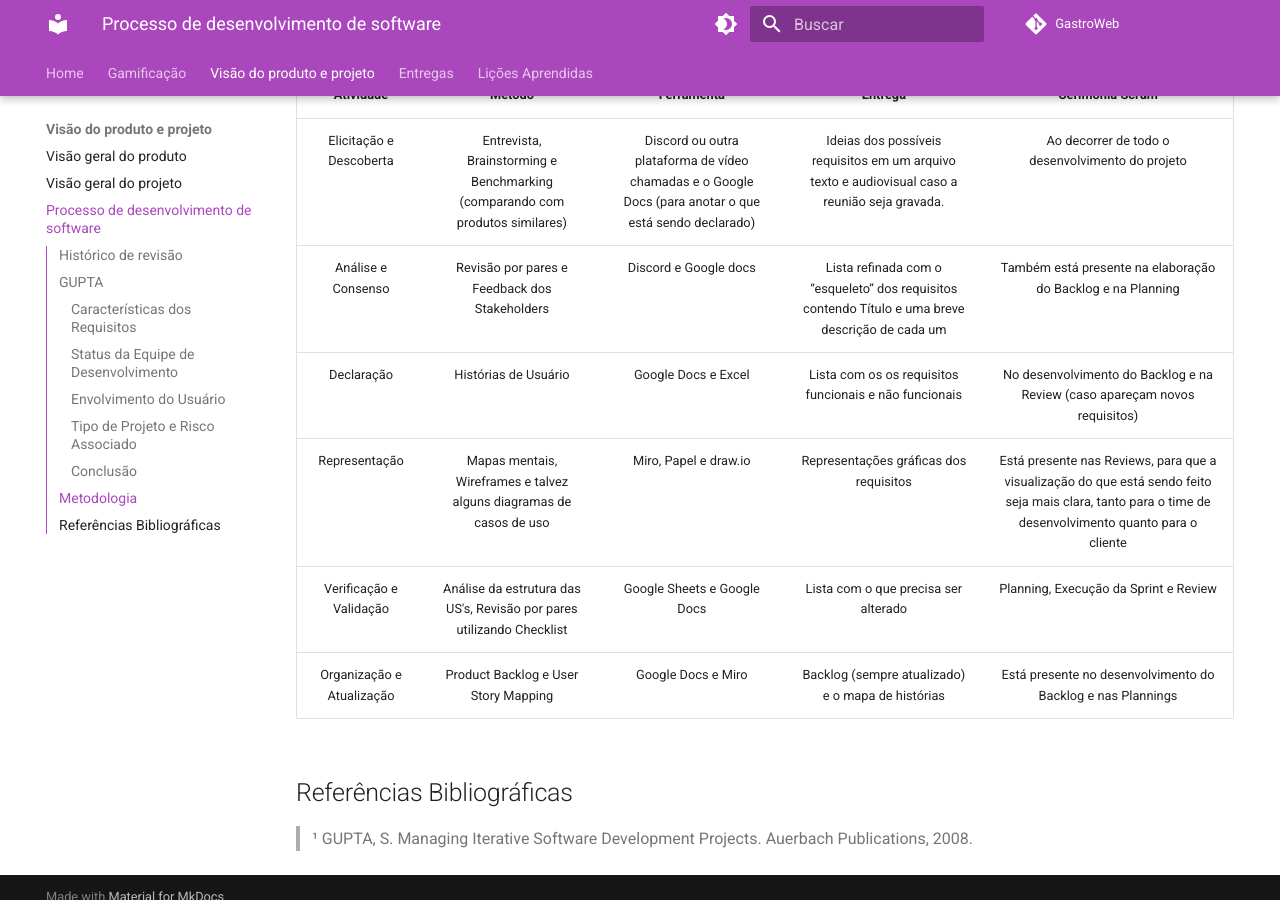
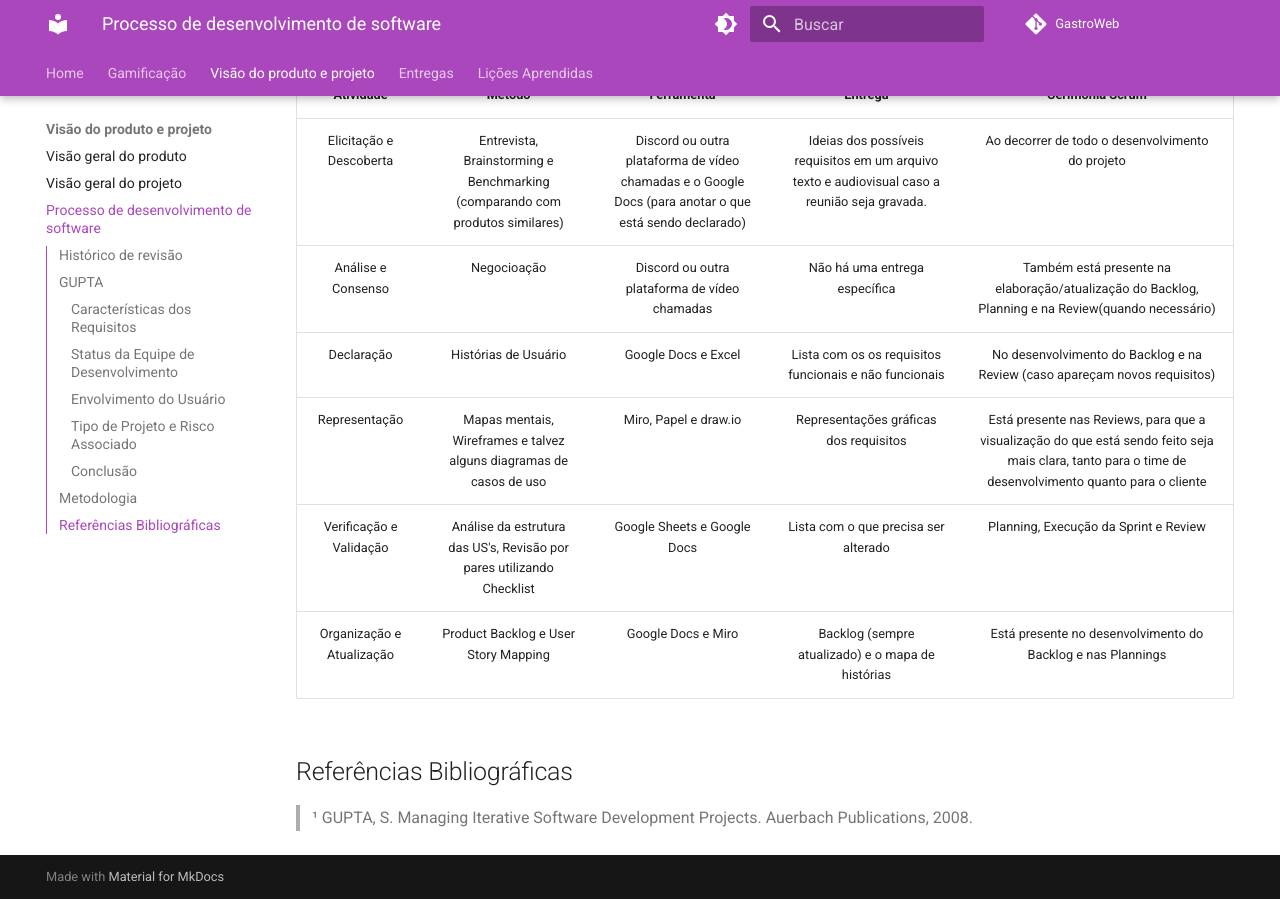
Before and after one commit to mdsreq-fga-unb/2023.2-GastroWeb, an MkDocs documentation site: the page built from docs/visao-produto-projeto/processo-de-desenvolvimento-de-software.md, in a window 1280 px wide and 900 px high, scrolled down 3515 px. Built offline with MkDocs 1.6.1 and Material for MkDocs 9.7.7, drawn with Linux system fonts in a browser that asks for light colours; comment, search, counter and statistics services are not loaded.

Commit message:
resolve a issue #14

```diff
--- a/docs/visao-produto-projeto/processo-de-desenvolvimento-de-software.md
+++ b/docs/visao-produto-projeto/processo-de-desenvolvimento-de-software.md
@@ -81,7 +81,7 @@ Como pretendemos aplicar cada uma delas:
 |    Atividade    | Método |                     Ferramenta                      |                                Entrega                                 | Cerimônia Scrum |
 | :--------: | :----: | :------------------------------------------------: | :----------------------------------------------------------------------: | :--------------------: |
 | Elicitação e Descoberta |  Entrevista, Brainstorming e Benchmarking (comparando com produtos similares)  |        Discord ou outra plataforma de vídeo chamadas e o Google Docs (para anotar o que está sendo declarado)         | Ideias dos possíveis requisitos em um arquivo texto e audiovisual caso a reunião seja gravada. |Ao decorrer de todo o desenvolvimento do projeto|
-| Análise e Consenso |  Revisão por pares e Feedback dos Stakeholders   |        Discord e Google docs         | Lista refinada com o “esqueleto” dos requisitos contendo Título e uma breve descrição de cada um | Também está presente na elaboração do Backlog e na Planning |
+| Análise e Consenso |  Negocioação  |        Discord ou outra plataforma de vídeo chamadas         | Não há uma entrega específica | Também está presente na elaboração/atualização do Backlog, Planning e na Review(quando necessário) |
 | Declaração |  Histórias de Usuário   |      Google Docs e Excel  | Lista com os os requisitos funcionais e não funcionais | No desenvolvimento do Backlog e na Review (caso apareçam novos requisitos) |
 | Representação |  Mapas mentais, Wireframes e talvez alguns diagramas de casos de uso   |        Miro, Papel e draw.io         | Representações gráficas dos requisitos | Está presente nas Reviews, para que a visualização do que está sendo feito seja mais clara, tanto para o time de desenvolvimento quanto para o cliente |
 | Verificação e Validação |  Análise da estrutura das US's, Revisão por pares utilizando Checklist   |        Google Sheets e Google Docs         | Lista com o que precisa ser alterado | Planning, Execução da Sprint e Review |
```
Also changed, not shown: site/search/search_index.json, site/visao-produto-projeto/processo-de-desenvolvimento-de-software/index.html, site/visao-produto-projeto/visao-produto/index.html, site/visao-produto-projeto/visao-projeto/index.html, 1 other file.
